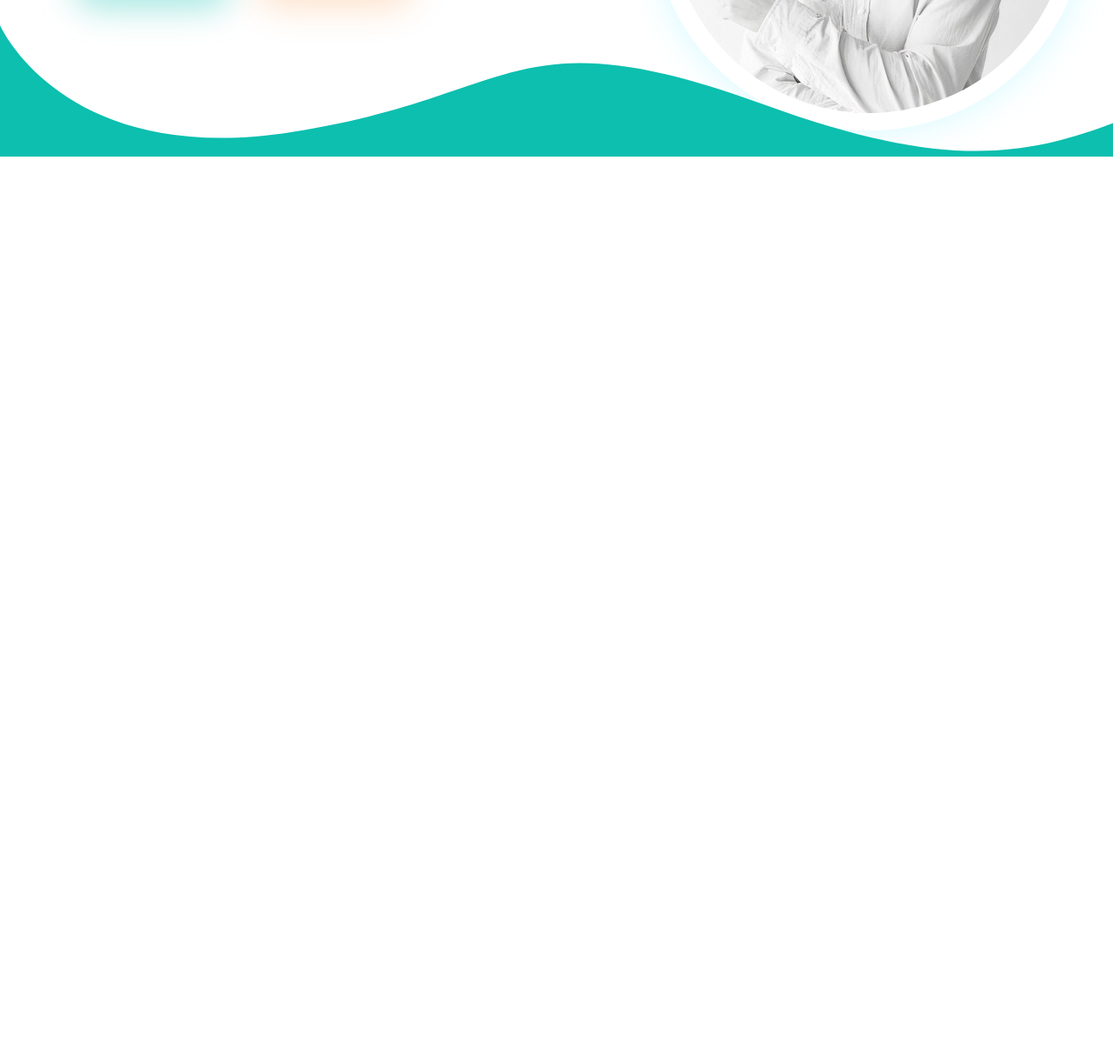
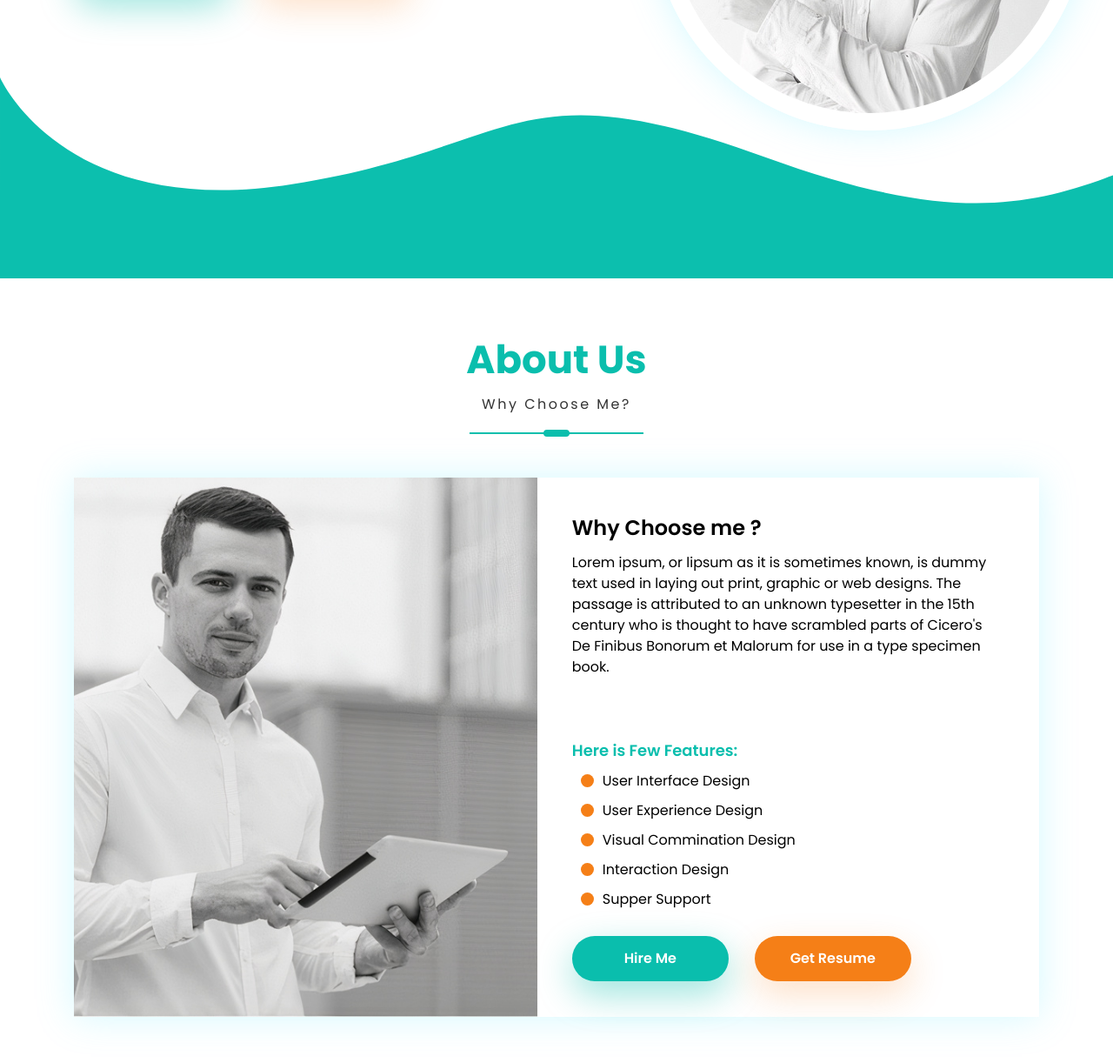
Before and after one commit to ftm-mkti/personal-website, a plain HTML site: page index.html in a window 1280 px wide. Shown: the part 500-1722 px from the top of the page at 87% size. Before the commit the page ends 800 px from the top, so only its background shows below. Drawn offline with Linux system fonts and the light colour scheme.

Commit message:
complete about section

```diff
--- a/index.html
+++ b/index.html
@@ -78,7 +78,42 @@
         </svg>
 
     </section>
+    <section class="about-us">
+        <div class="container">
+            <div class="section-head">
+                <h3 class="section-head__title">About Us</h3>
+                <p class="section-head__caption">Why Choose Me?</p>
+                <span class="section-head__line"></span>
+            </div>
+            <div class="about">
+                <div class="about__cover">
+                    <img src="images/about-us-man.jpg" alt="about us" class="about__img">
+                </div>
+                <div class="about__content">
+                    <h4 class="about__title">Why Choose me ?</h4>
+                    <p class="about__description">Lorem ipsum, or lipsum as it is sometimes known, is dummy text
+                        used in laying out print, graphic or web designs. The passage is
+                        attributed to an unknown typesetter in the 15th century who is
+                        thought to have scrambled parts of Cicero's De Finibus Bonorum
+                        et Malorum for use in a type specimen book.</p>
 
+                    <h5 class="about__list-title">Here is Few Features: </h5>
+                    <ul class="about-list">
+                        <li class="about-list__item">User Interface Design</li>
+                        <li class="about-list__item">User Experience Design</li>
+                        <li class="about-list__item">Visual Commination Design</li>
+                        <li class="about-list__item">Interaction Design</li>
+                        <li class="about-list__item">Supper Support</li>
+                    </ul>
+
+                    <div class="about__links-wrapper">
+                        <a href="#" class="app-btn about__link">Hire Me</a>
+                        <a href="#" class="app-btn app-btn--orange about__link">Get Resume</a>
+                    </div>
+                </div>
+            </div>
+        </div>
+    </section>
 </main>
 <div class="cover"></div>
 
--- a/styles/app.css
+++ b/styles/app.css
@@ -58,6 +58,48 @@
     box-shadow: 0 1.5rem 4rem rgba(11, 190, 173, 40%);
     font-family: "Poppins SemiBold"
 }
+
+.section-head {
+    text-align: center;
+    margin-bottom: 5rem;
+}
+
+.section-head__title {
+    font-family: "Poppins Bold";
+    font-size: 4.5rem;
+    color: var(--primary-color);
+    margin: 0;
+}
+
+.section-head__caption {
+    color: var(--text-color);
+    margin: .5rem 0 2rem 0;
+    letter-spacing: .25rem;
+}
+
+.section-head__line {
+    display: block;
+    width: 20rem;
+    height: .2rem;
+    background-color: var(--primary-color);
+    margin: 0 auto;
+    position: relative;
+}
+
+.section-head__line::after {
+    content: "";
+    position: absolute;
+    width: 3rem;
+    height: .8rem;
+    background-color: var(--primary-color);
+    border-radius: 2rem;
+    top: 0;
+    bottom: 0;
+    left: 0;
+    right: 0;
+    margin: auto;
+}
+
 
 /*
 
@@ -169,8 +211,9 @@
 
 .home {
     padding-top: 12rem;
-    overflow-x: hidden;
+    overflow: hidden;
     position: relative;
+    height: 82rem;
 }
 
 .home-content {
@@ -230,5 +273,89 @@
 
 .home svg {
     position: absolute;
-    bottom: -145px;
+    bottom: -65px;
 }
+
+/*==========================| about us*/
+
+.about-us {
+    margin-top: 6rem;
+}
+
+.about {
+    display: flex;
+    background-color: var(--section-bg-color);
+    box-shadow: 0 0 4rem rgb(96 233 255 / 27%);
+    margin-bottom: 10rem;
+    min-height: 62rem;
+}
+
+.about__cover {
+    flex-basis: 48%;
+}
+
+.about__img {
+    width: 100%;
+    height: 100%;
+    object-fit: cover;
+}
+
+.about__content {
+    flex-basis: 52%;
+    padding: 4rem;
+}
+
+.about__title {
+    font-family: "Poppins SemiBold";
+    font-size: 2.4rem;
+    margin-top: 0;
+    margin-bottom: 1rem;
+}
+
+.about__description {
+    margin-top: 0;
+    margin-bottom: 7rem;
+}
+
+.about__list-title {
+    color: var(--primary-color);
+    font-family: "Poppins SemiBold";
+    font-size: 1.8rem;
+    margin-top: 0;
+    margin-bottom: 1rem;
+}
+
+.about-list {
+    margin-bottom: 3rem;
+    margin-left: 1rem;
+}
+
+.about-list__item {
+    margin-bottom: 1rem;
+    position: relative;
+    padding-left: 2.5rem;
+}
+
+.about-list__item:last-child {
+    margin-bottom: 0;
+}
+
+.about-list__item::before {
+    content: "";
+    position: absolute;
+    left: 0;
+    top: 0;
+    bottom: 0;
+    margin: auto;
+    width: 1.5rem;
+    height: 1.5rem;
+    background-color: #F57F17;
+    border-radius: 100%;
+}
+
+.about__links-wrapper {
+    display: flex;
+    gap: 3rem;
+    flex-wrap: wrap;
+    width: 100%;
+}
--- a/styles/responsive.css
+++ b/styles/responsive.css
@@ -10,11 +10,21 @@
     }
 
     .home svg {
-        bottom: -246px;
+        bottom: 45px;
+    }
+    .about {
+        flex-direction: column;
+    }
+    .about__content {
+        padding: 2rem;
+    }
+    .about__description {
+        margin-bottom: 4rem;
     }
 }
 
 @media screen and (max-width: 992px) {
+
     .nav__logo {
         font-size: 5rem;
     }
@@ -102,6 +112,7 @@
 }
 
 @media screen and (max-width: 576px) {
+
     .home-content__name {
         font-size: 2.5rem;
     }
```
